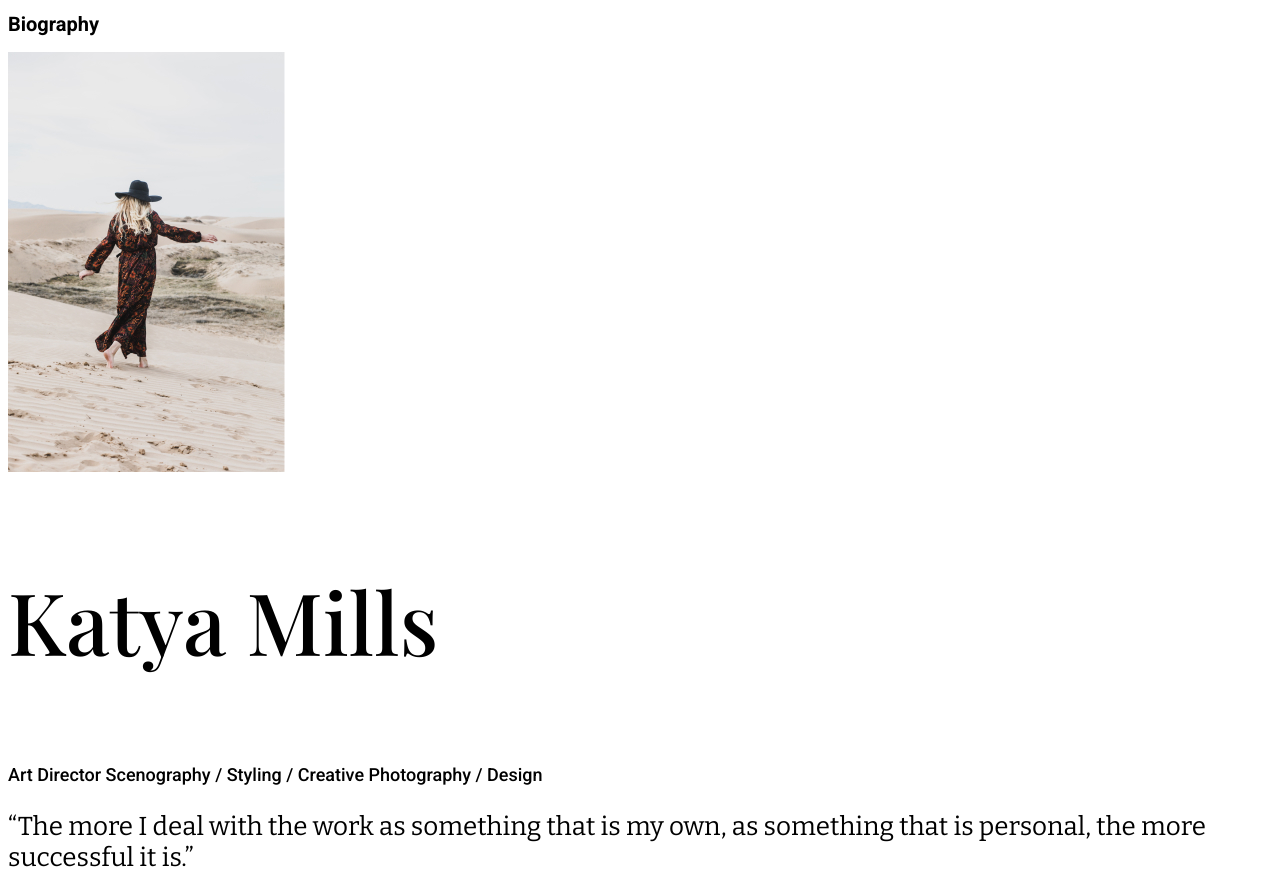
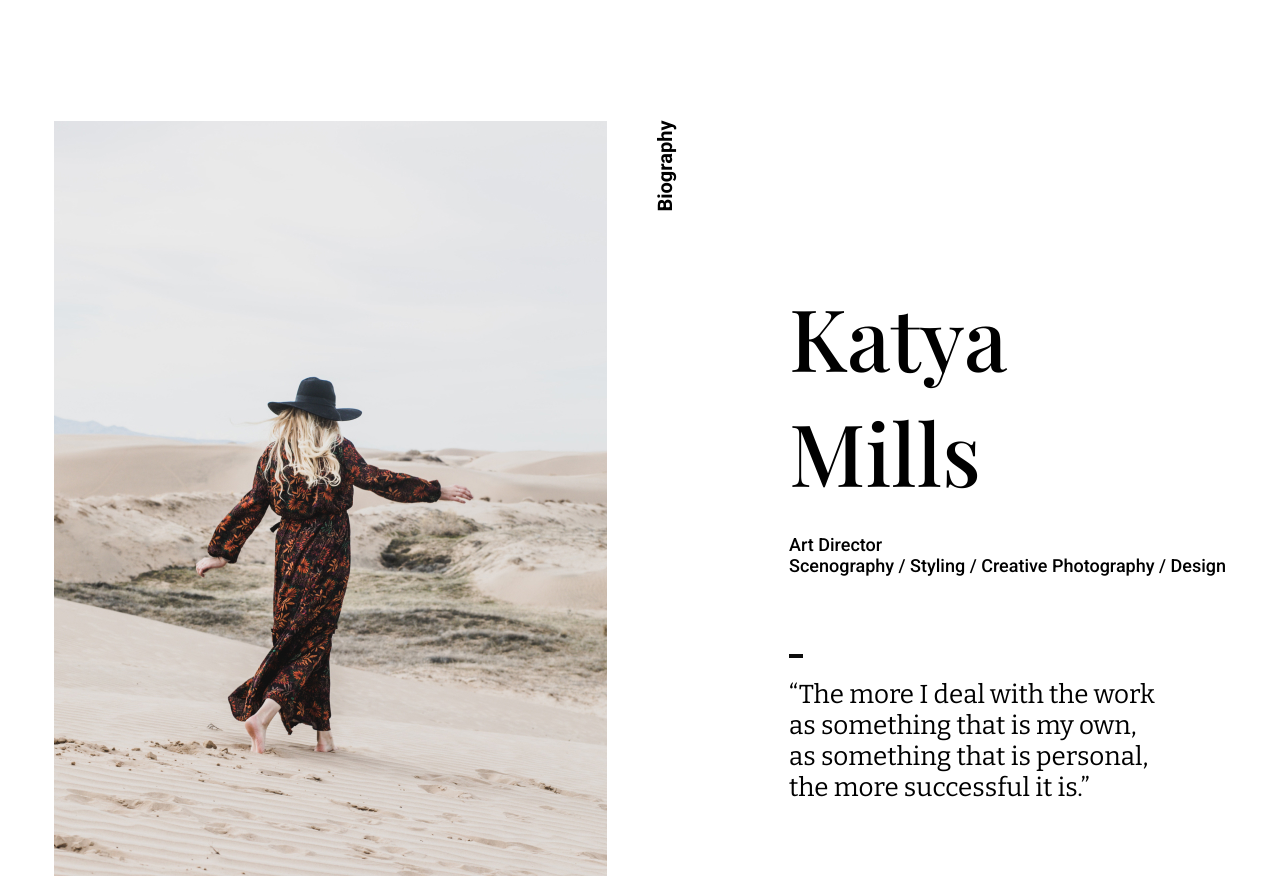
Before and after one commit to Dex2h/otus-css-osadchii, a plain HTML site: page index.html in a window 1280 px wide. Shown: the part 780-1656 px from the top of the page. Drawn offline with nearby package versions, Linux system fonts and the light colour scheme.

Commit message:
add biography

```diff
--- a/index.html
+++ b/index.html
@@ -6,12 +6,15 @@
     <meta name="viewport" content="width=device-width, initial-scale=1.0">
     <link rel="stylesheet" href="style/style.css">
 </head>
+
 <body>
     <div class="frame">
         <p class="pick"><img src="./img/Line1.png"></p>
 </div>
+
   <header class="header wrapper">
   </header>
+
     <section class="hero wrapper">
         <div class="hero-box">
         <h1 class="hero-title">
@@ -22,17 +25,20 @@
         </p>
         </div>
     </section>
-<section>
-    <h2>Biography</h2>
-    <img src= "./img/112tt.jpg" alt="проверь картинку">
-    <p class="katy">
-    Katya
-    Mills
-    </p>
-<p class="class1"> Art Director Scenography / Styling / Creative Photography / Design</p>
-<p class="cit">
-<q>The more I deal with the work as something that is my own,  as something that is personal, the more successful it is.</q></p>
+
+<div class="content">
+    <div class="block block-1"><img src= "./img/112t.jpg" alt="проверь картинку"></div>
+    <div class="block block-2"><strong>Biography</strong></div>
+<div class="blockfree">
+    <div class="block block-3">Katya<br>Mills</div>
+    <div class="block block-4"> Art Director<br>Scenography / Styling / Creative Photography / Design</div>
+    <div class="block block-6"><img src="./img/Rectangle.png" alt="картинка"></div>
+    <div class="block block-5"><q>The more I deal with the work<br>as something that is my own,<br>as something that is personal,<br> the more successful it is.</q></div>
+</div>
 </section>
+
+
+<!--
 <section>
     <h2>Designers</h2>
 <img src="./img/3.jpg" alt="картинки нет">
@@ -87,4 +93,4 @@
 </ul>
 </section>
 </body>
-</html>
+</html> -->
--- a/style/style.css
+++ b/style/style.css
@@ -32,9 +32,6 @@ html {
 .header-menu {
     text-align: center;
 
-
-
-
 }
 
 .wrapper {
@@ -57,6 +54,83 @@ html {
     left: 50%;
     transform: translate(-50%,-50%);
 }
+
+
+.content {
+    display: flex;
+    flex-direction: row;
+    flex-wrap: nowrap;
+    justify-content: center;
+    margin-top: 10%;
+}
+
+.blockfree {
+    display: flex;
+    flex-direction: column;
+    flex-wrap: wrap;
+    justify-content: center;
+    align-content: flex-end;
+    margin-left: 91px;
+}
+
+.block-1 {
+    display: flex;
+    flex-direction: row;
+    flex-wrap: wrap;
+
+}
+
+.block-2 {
+    display: flex;
+    flex-wrap: wrap;
+    align-self: flex-start;
+    transform: rotate(-90deg);
+    transform-origin: top center;
+    margin-top: 45px;
+    font-size: 20px;
+    font-family: Roboto, Arial, sans-serif;
+
+
+}
+
+.block-3 {
+    display: flex;
+    flex-direction: column;
+    font-family: 'Playfair Display', serif;
+    font-size: 86px;
+    font-weight: 500;
+}
+
+.block-4 {
+
+display: flex;
+flex-direction: column;
+    margin-top: 25px;
+    font-weight: 500;
+    font-size: 18px;
+    font-family: Roboto, Arial, sans-serif;
+
+}
+
+.block-5 {
+    display: flex;
+    flex-direction: column;
+    flex-wrap: nowrap;
+    margin-top: 17px;
+    justify-content: center;
+    font-size: 26px;
+    font-family: 'Bitter', serif;
+    font-weight: 400;
+
+
+    }
+
+.block-6 {
+margin-top: 65px;
+
+}
+
+
 
 li {
     list-style-type: none;
@@ -132,12 +206,7 @@ h3 {
     font-weight: 700;
 }
 
-p.katy
-{
-    font-family: 'Playfair Display', serif;
-    font-size: 86px;
-    font-weight: 500;
-}
+
 
 p.cit {
     font-size: 26px;
```
Also changed, not shown: img/112t.jpg (added), img/Rectangle.png (added).
